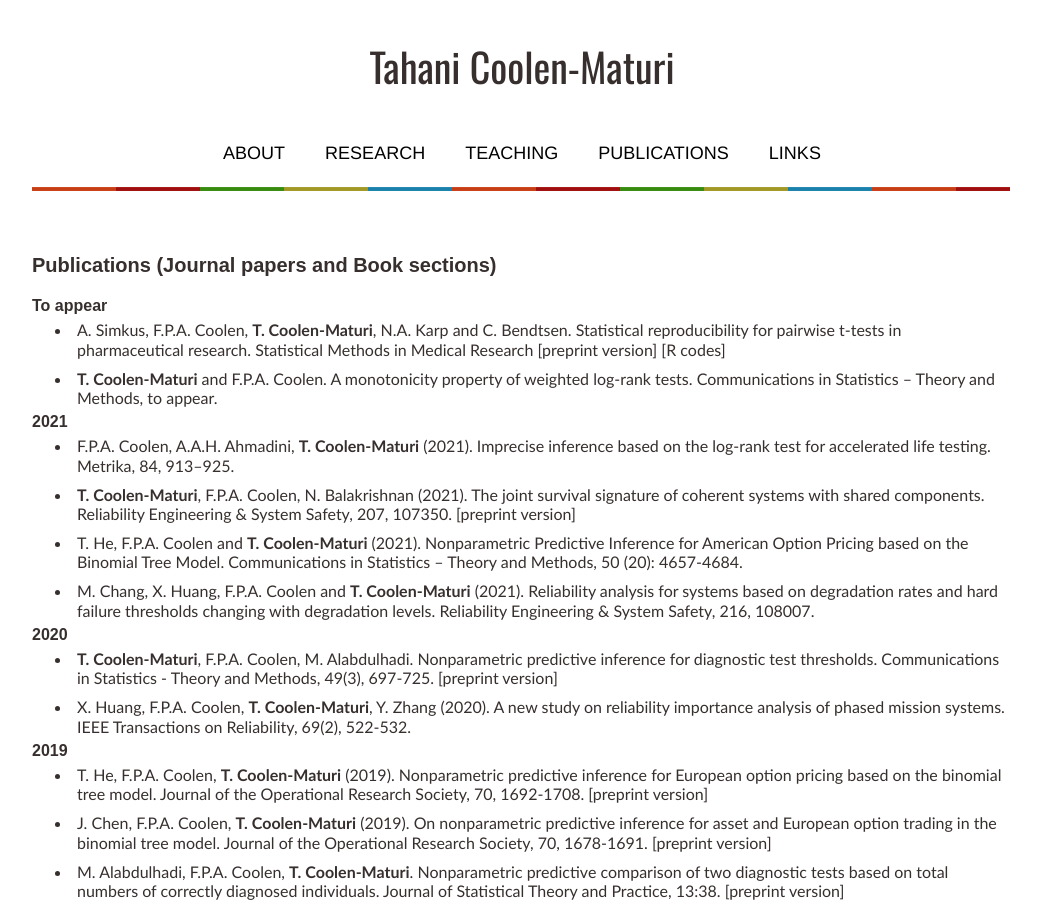
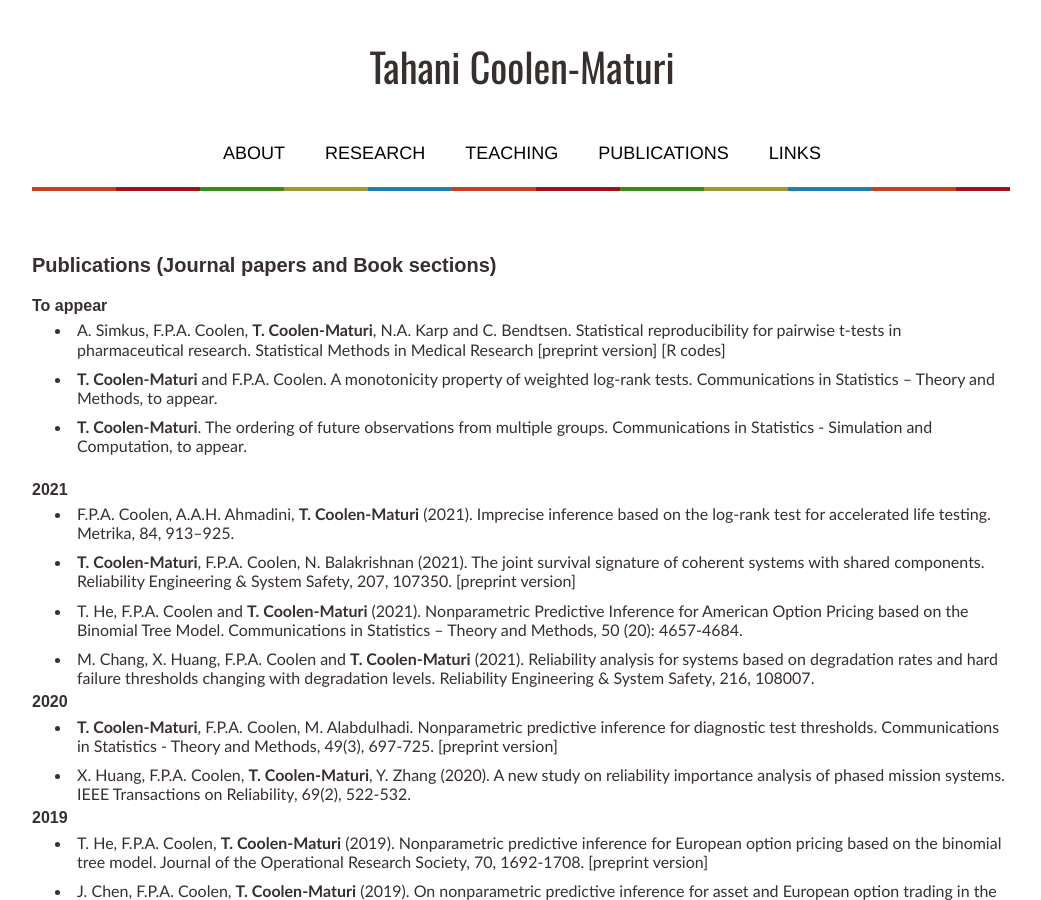
Before and after one commit to tmaturi/tahanimaturi, a Jekyll site: the page built from publications.md, in a window 1280 px wide and 900 px high. Shown: the whole window, without its empty margins (119-1160 px from the left). Built offline with Jekyll 4.4.1, drawn with Linux system fonts in a browser that asks for light colours; our own code applies the rules of GitHub Pages for plain Markdown files.

Commit message:
Update publications.md

```diff
--- a/publications.md
+++ b/publications.md
@@ -15,6 +15,8 @@ title: Publications
 and C. Bendtsen. Statistical reproducibility for pairwise t-tests in
 pharmaceutical research. Statistical Methods in Medical Research [[preprint version](pdfs/article_reproducibility-210726.pdf){:target="_blank"}] [[R codes](rcodes/Rcodes-SMMR-May-2021.zip)]
 - **T. Coolen-Maturi** and F.P.A. Coolen. A  monotonicity property of weighted log-rank tests.   Communications in Statistics – Theory and Methods, to appear.
+- **T. Coolen-Maturi**.  The ordering of future observations from multiple groups. Communications in Statistics - Simulation and Computation, to appear.
+
  <br>
 
 ### 2021
```
